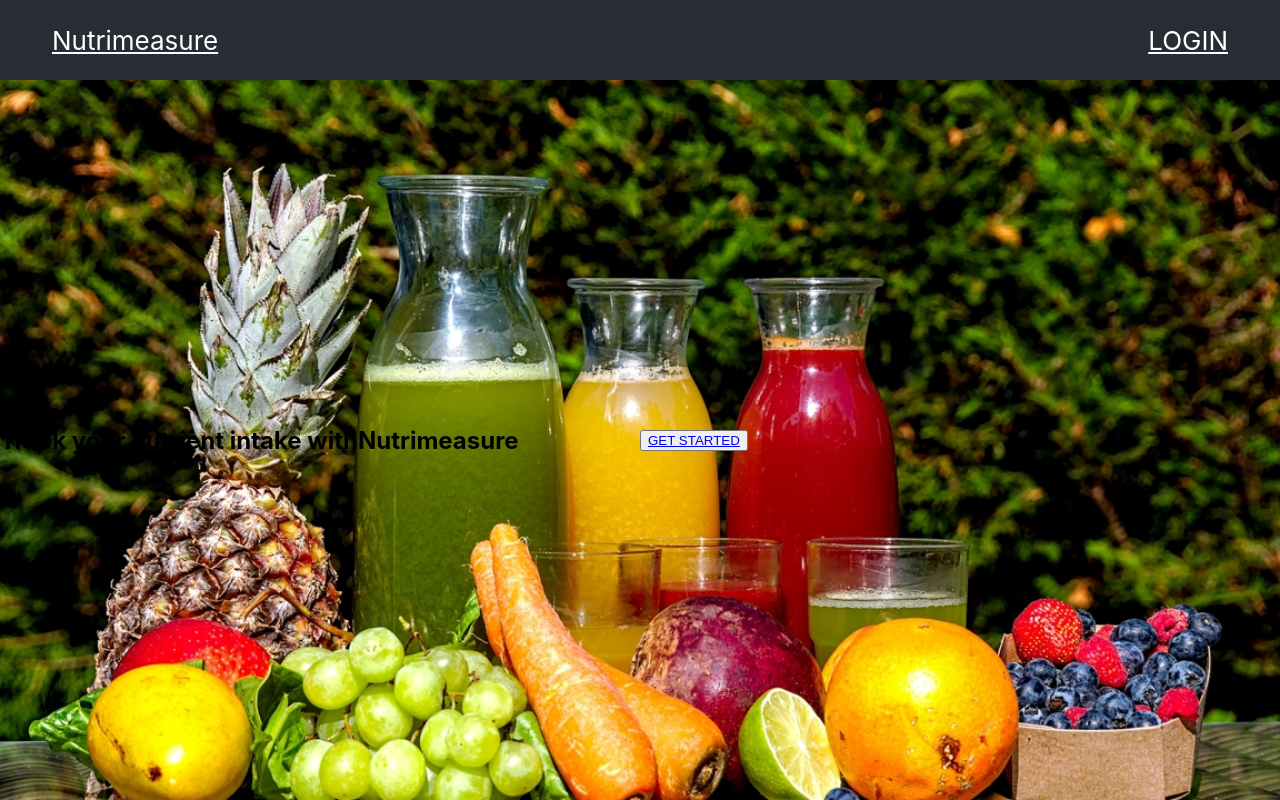
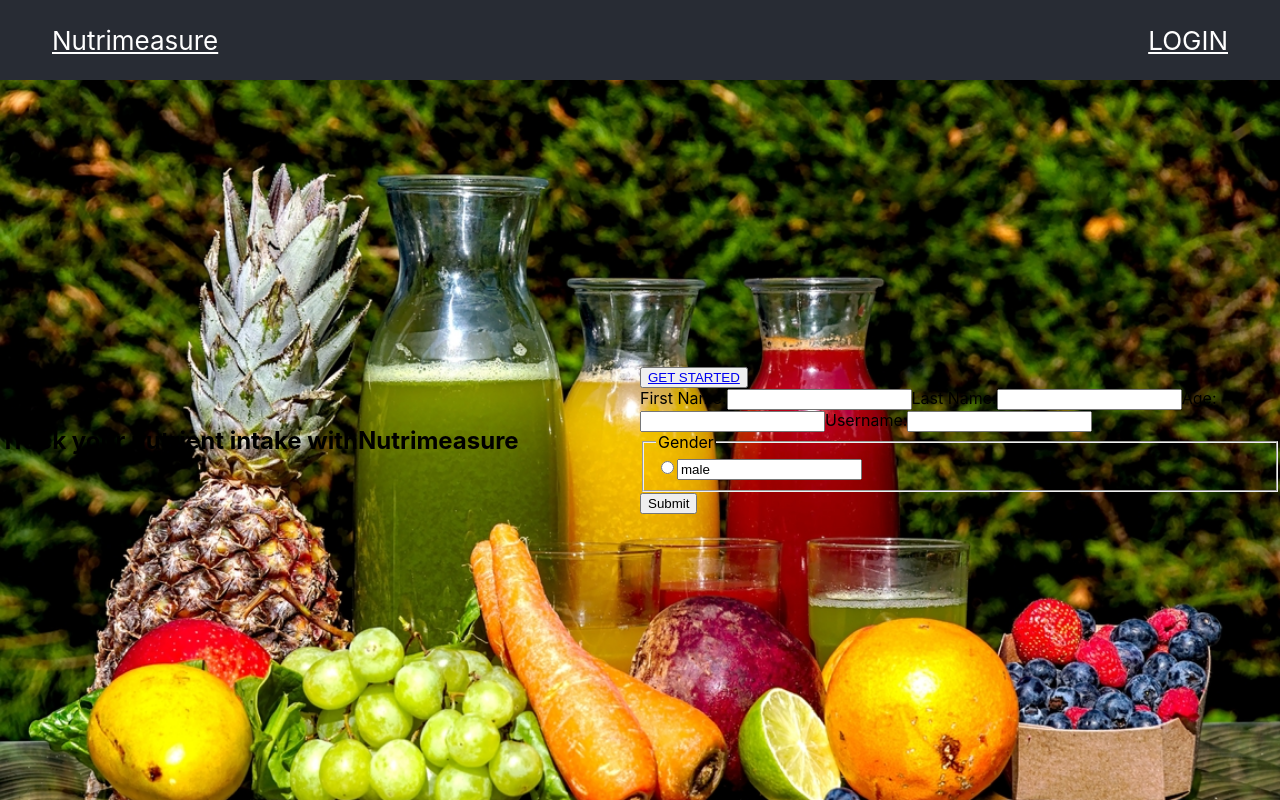
Before and after one commit to monteecode/nutrimeasure, a React (Create React App) app: page /register in a window 1280 px wide. Built offline with nearby package versions, Linux system fonts and the light colour scheme.

Commit message:
Change name of route for registration forms

```diff
--- a/src/homepage/hero/RightHero.js
+++ b/src/homepage/hero/RightHero.js
@@ -6,11 +6,11 @@ const RightHero = () => {
     return (
         <div className="Right-hero">
             <button>
-                <Link to='/forms/registration'>GET STARTED</Link>
+                <Link to='/register'>GET STARTED</Link>
             </button>
 
             <Switch>
-                <Route path='/forms/registration'>
+                <Route path='/register'>
                     <Registration />
                 </Route>
             </Switch>
```
